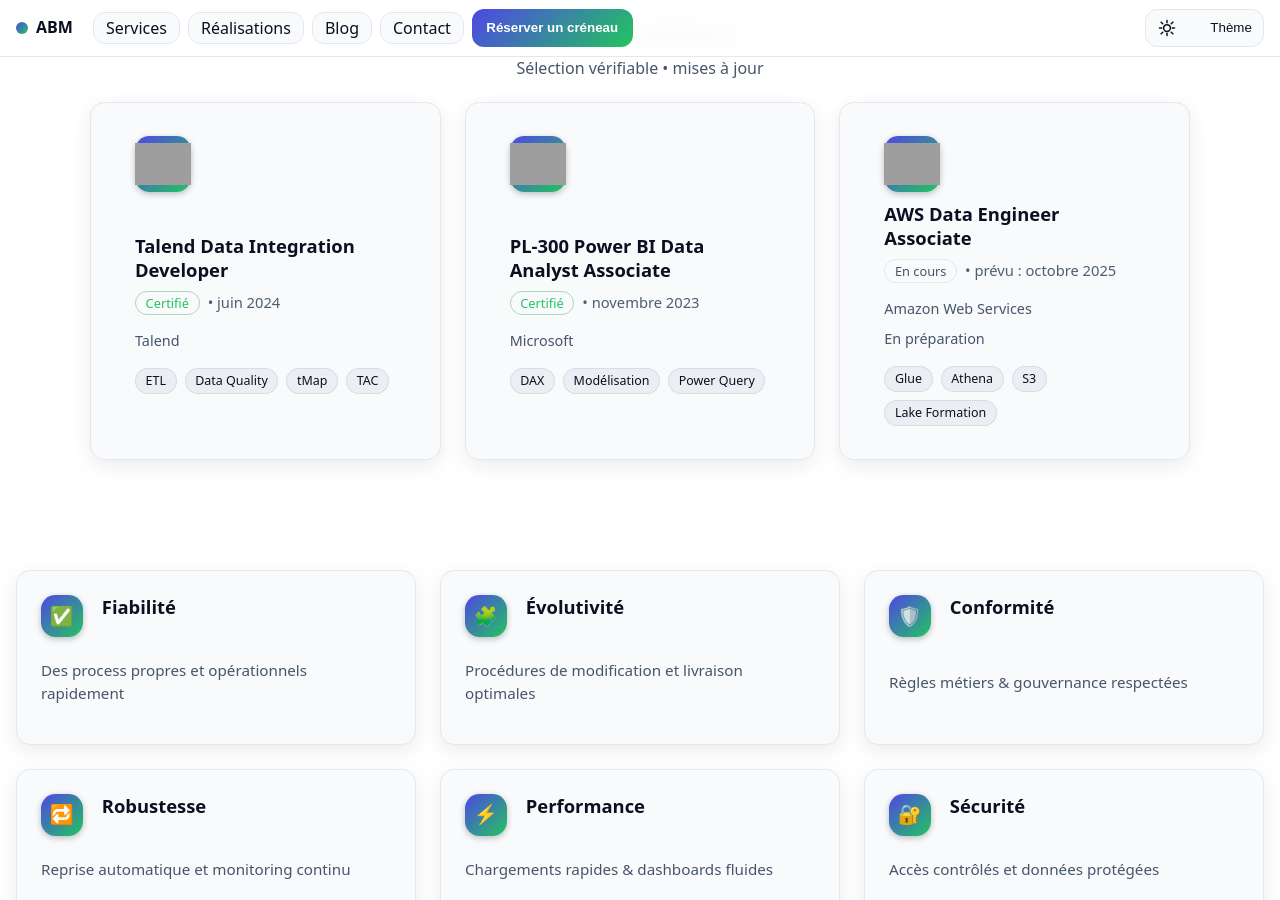
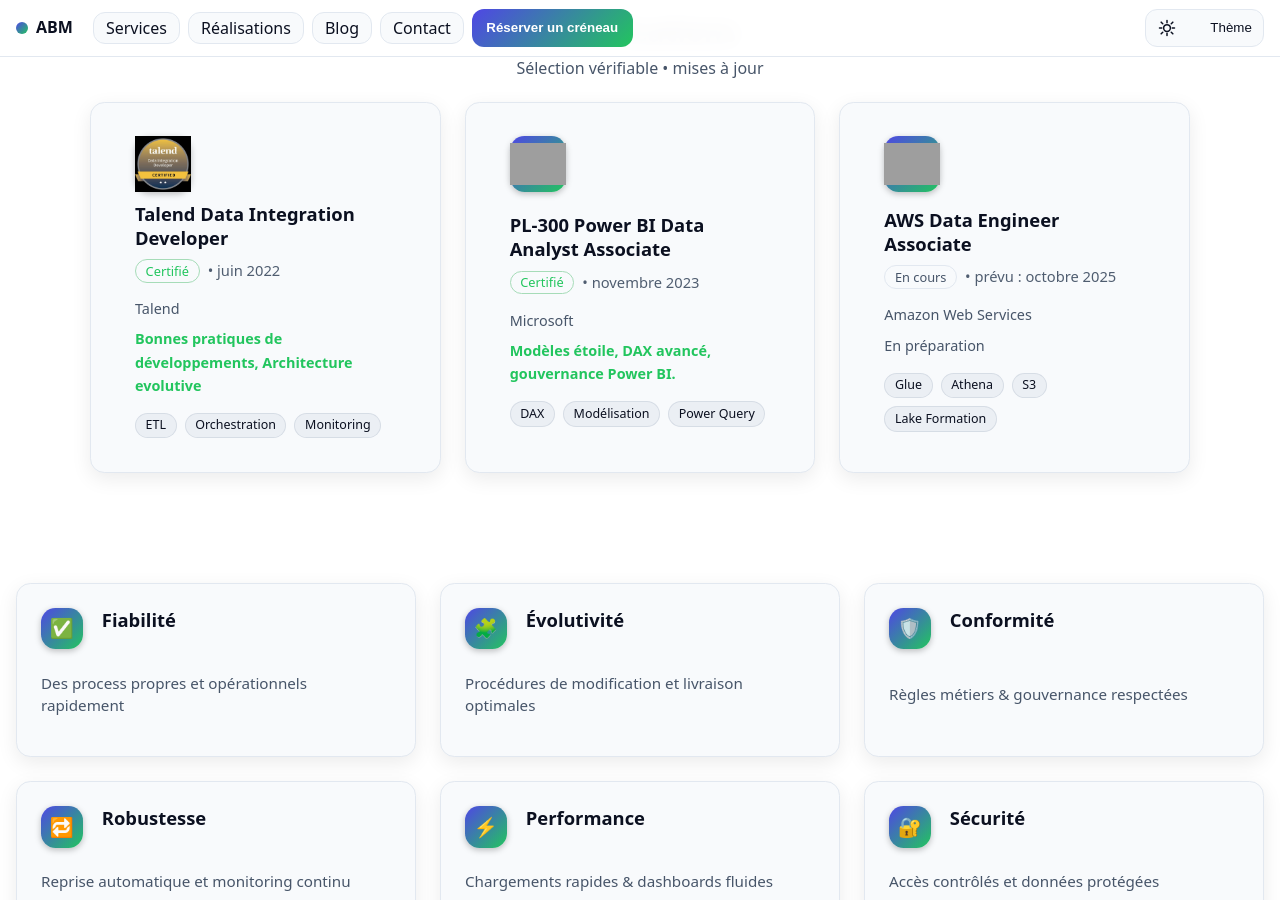
Before and after one commit to Marssouss/Marssouss.github.io, a Jekyll site: the page built from index.md, in a window 1280 px wide and 900 px high, scrolled down 608 px. Built offline with Jekyll 4.4.1, drawn with Linux system fonts in a browser that asks for light colours; grey boxes are pictures that could not be loaded.

Commit message:
yml certif

```diff
--- a/_data/certifications.yml
+++ b/_data/certifications.yml
@@ -1,25 +1,30 @@
 - ordre: 1
   title: Talend Data Integration Developer
   issuer: Talend
-  logo: /assets/img/logos/talend.png
-  status: valid
-  date: 2024-06-01
-  skills: [ETL, Data Quality, tMap, TAC]
-  #verify_url: https://...
+  date: 2022-06-15
+  status: certified          # "certified" | "pending"
+  #verify_url: ""
+  badge_url: ""
+  logo: "/assets/img/certs/badge_talend.jpg"
+  skills: [ETL,Orchestration, Monitoring]
+  note: "Bonnes pratiques de développements, Architecture evolutive"
 
 - ordre: 2
   title: PL-300 Power BI Data Analyst Associate
   issuer: Microsoft
-  logo: /assets/img/logos/microsoft.png
-  status: valid
-  date: 2023-11-01
+  date: 2023-11-10
+  status: certified
+  #verify_url: "https://learn.microsoft.com/xxxx"
+  badge_url: "https://learn.microsoft.com/badges/xxxx"
+  logo: "/assets/img/certs/ms.png"
   skills: [DAX, Modélisation, Power Query]
-  #verify_url: https://...
+  note: "Modèles étoile, DAX avancé, gouvernance Power BI."
 
+# Exemple en cours (optionnel)
 - ordre: 3
   title: AWS Data Engineer Associate
   issuer: Amazon Web Services
-  logo: /assets/img/logos/aws.png
   status: pending
-  planned_date: 2025-10-01
+  planned_date: 2025-10-15
+  logo: "/assets/img/certs/aws.png"
   skills: [Glue, Athena, S3, Lake Formation]
```
